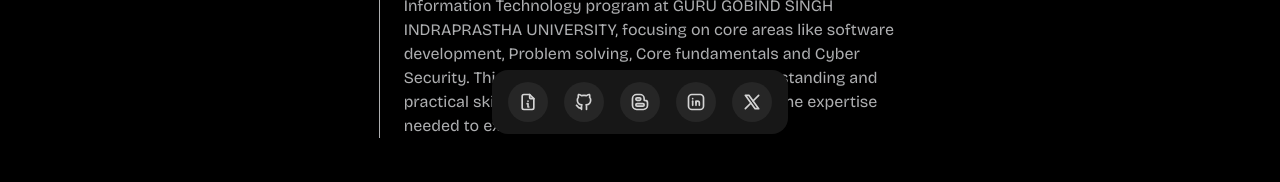
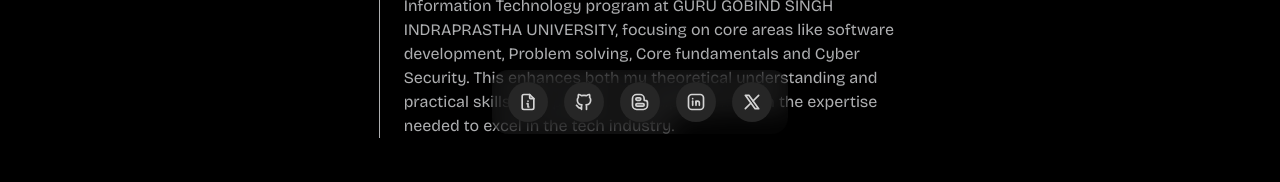
Before and after one commit to sahaniindrajit/portfolio, a Next.js app: page / in a window 1280 px wide. Shown: the part 618-800 px from the top of the page. Built offline with nearby package versions, Linux system fonts and the light colour scheme.

Commit message:
style:made the float dock container blurry

```diff
--- a/components/ui/floating-dock.tsx
+++ b/components/ui/floating-dock.tsx
@@ -101,7 +101,7 @@
       onMouseMove={(e) => mouseX.set(e.pageX)}
       onMouseLeave={() => mouseX.set(Infinity)}
       className={cn(
-        " flex h-16 gap-4 items-end  rounded-2xl bg-gray-50 dark:bg-neutral-900 px-4 pb-3",
+        " flex h-16 gap-4 items-end  rounded-2xl bg-gray-50 dark:bg-neutral-900/20 backdrop-blur-md px-4 pb-3",
         className
       )}
     >
```
